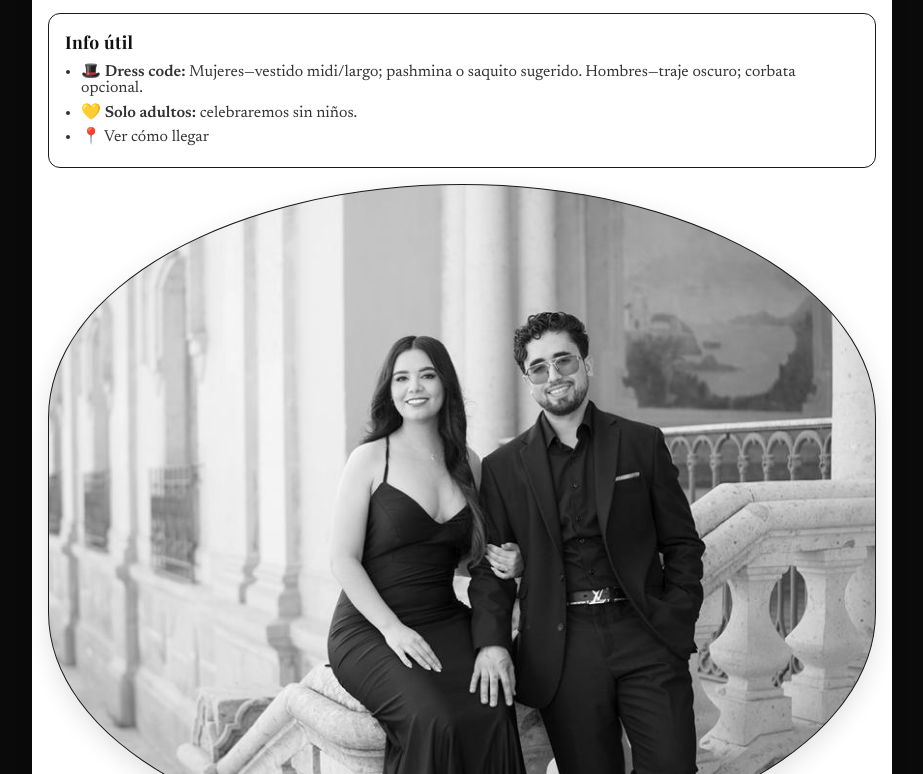
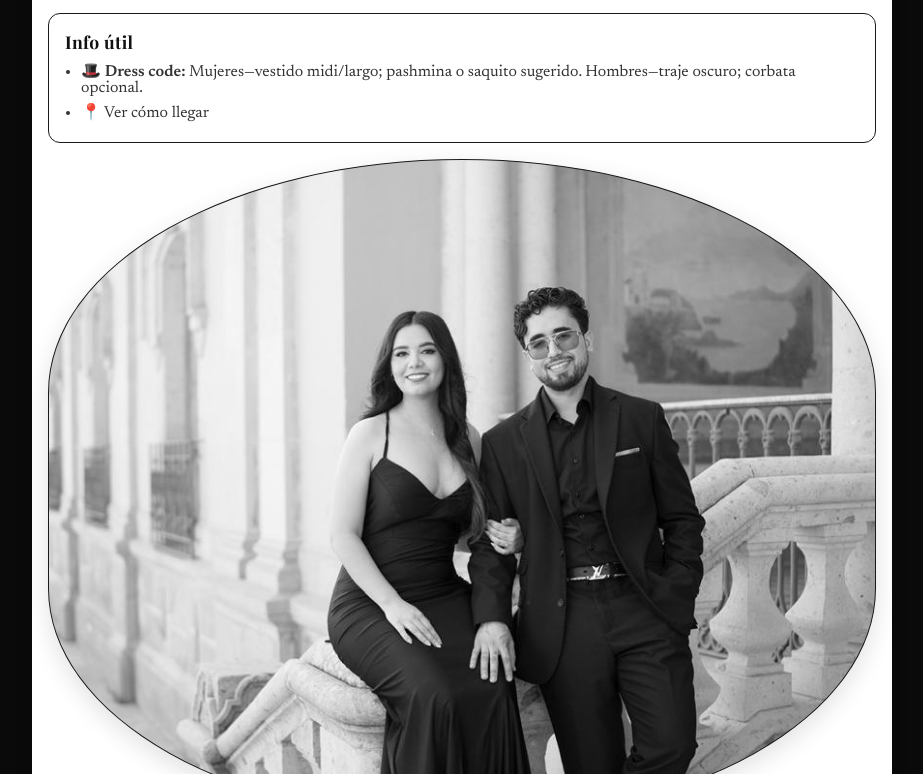
Before and after one commit to angelarteagadev/invitacion-boda, a plain HTML site: page index.html in a window 1280 px wide. Shown: the part 1206-1980 px from the top of the page, without its empty margins (178-1101 px from the left). Drawn offline with nearby package versions, Linux system fonts and the light colour scheme.

Commit message:
quitar lo de no ninos

```diff
--- a/index.html
+++ b/index.html
@@ -127,8 +127,7 @@
         <h2>Info útil</h2>
         <ul class="bullets">
           <li>🎩 <strong>Dress code:</strong> Mujeres—vestido midi/largo; pashmina o saquito sugerido. Hombres—traje oscuro; corbata opcional.</li>
-          <li>💛 <strong>Solo adultos:</strong> celebraremos sin niños.</li>
-          <li>📍 <a target="_blank" rel="noopener"href="https://www.google.com/maps/dir/?api=1&destination=La+Huerta+Eventos%2C+C.+26+%23801%2C+Zarco%2C+31052+Chihuahua%2C+Chih.&travelmode=driving&dir_action=navigate">Ver cómo llegar</a></li>
+          <li>📍 <a target="_blank" rel="noopener" href="https://www.google.com/maps/dir/?api=1&destination=La+Huerta+Eventos%2C+C.+26+%23801%2C+Zarco%2C+31052+Chihuahua%2C+Chih.&travelmode=driving&dir_action=navigate">Ver cómo llegar</li>
         </ul>
       </section>
 
```
